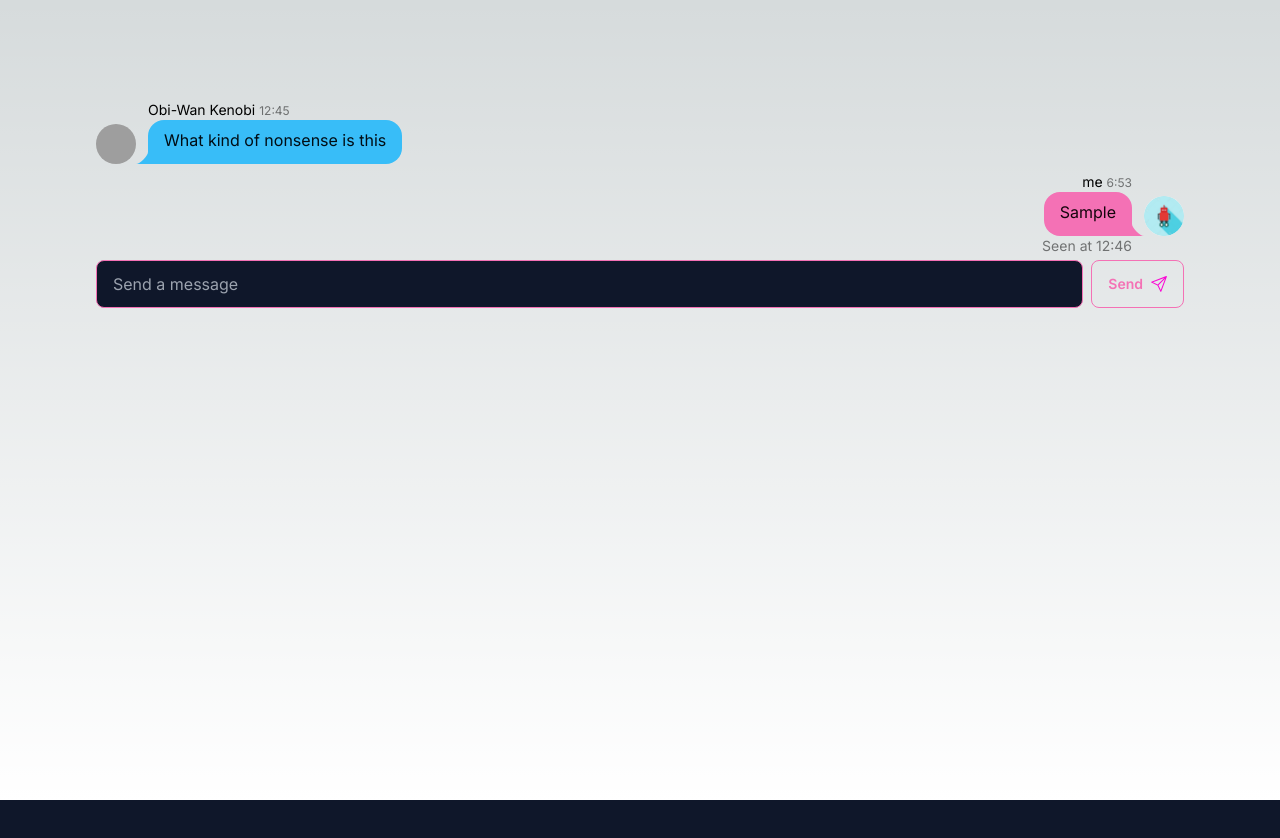
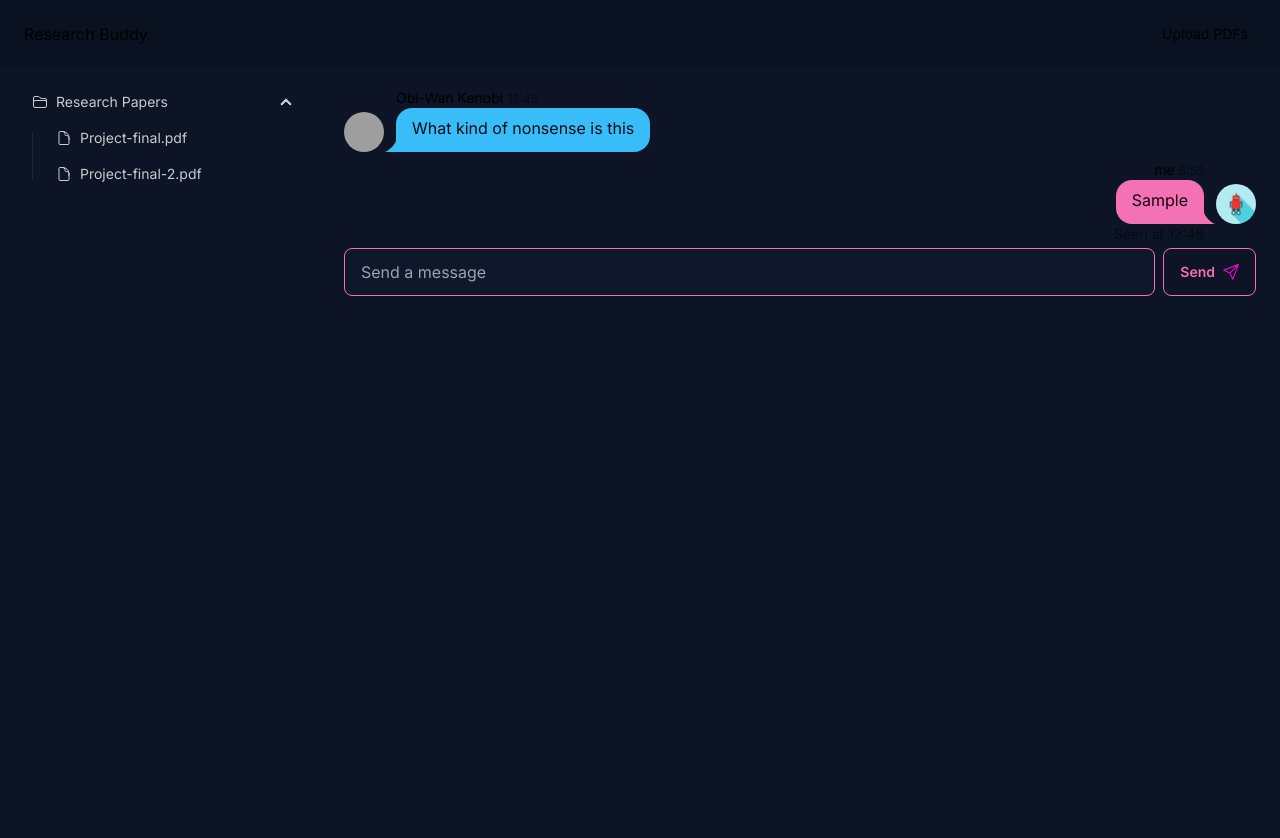
Before and after one commit to nayeem01/Research-Buddy, a Next.js app in the folder chrome-extension/: page / in a window 1280 px wide. Both pictures are taken after typing "Sample" into the empty fields and a click on the button "Send". Shown: the top 838 px of the page. Before the commit the page ends 800 px from the top, so only its background shows below. Built offline with nearby package versions, Linux system fonts and the light colour scheme; no server answers; grey boxes are pictures that could not be loaded.

Commit message:
nav and side bar added

```diff
--- /dev/null
+++ b/chrome-extension/app/components/navbar.tsx
@@ -0,0 +1,45 @@
+import React from 'react'
+
+export default function Navbar() {
+  return (
+    <div className="drawer">
+      <input id="my-drawer-3" type="checkbox" className="drawer-toggle" />
+      <div className="drawer-content flex flex-col">
+        {/* Navbar */}
+        <div className="w-full navbar bg-base-300">
+          <div className="flex-none lg:hidden">
+            <label
+              htmlFor="my-drawer-3"
+              aria-label="open sidebar"
+              className="btn btn-square btn-ghost"
+            >
+              <svg
+                xmlns="http://www.w3.org/2000/svg"
+                fill="none"
+                viewBox="0 0 24 24"
+                className="inline-block w-6 h-6 stroke-current"
+              >
+                <path
+                  strokeLinecap="round"
+                  strokeLinejoin="round"
+                  strokeWidth="2"
+                  d="M4 6h16M4 12h16M4 18h16"
+                ></path>
+              </svg>
+            </label>
+          </div>
+          <div className="flex-1 px-2 mx-2">Research Buddy</div>
+          <div className="flex-none hidden lg:block">
+            <ul className="menu menu-horizontal">
+              {/* Navbar menu content here */}
+              <li>
+                <a>Upload PDFs</a>
+              </li>
+            </ul>
+          </div>
+        </div>
+        {/* Page content here */}
+      </div>
+    </div>
+  )
+}
--- /dev/null
+++ b/chrome-extension/app/components/sidebar.tsx
@@ -0,0 +1,78 @@
+import React from 'react'
+
+export default function Sidebar() {
+  return (
+    <div className="drawer-side">
+      <label
+        htmlFor="my-drawer-4"
+        aria-label="close sidebar"
+        className="drawer-overlay"
+      ></label>
+      <ul className="menu p-4 w-80 min-h-full bg-base-200 text-base-content">
+        {/* Sidebar content here */}
+
+        <li>
+          <details open>
+            <summary>
+              <svg
+                xmlns="http://www.w3.org/2000/svg"
+                fill="none"
+                viewBox="0 0 24 24"
+                strokeWidth="1.5"
+                stroke="currentColor"
+                className="w-4 h-4"
+              >
+                <path
+                  strokeLinecap="round"
+                  strokeLinejoin="round"
+                  d="M2.25 12.75V12A2.25 2.25 0 014.5 9.75h15A2.25 2.25 0 0121.75 12v.75m-8.69-6.44l-2.12-2.12a1.5 1.5 0 00-1.061-.44H4.5A2.25 2.25 0 002.25 6v12a2.25 2.25 0 002.25 2.25h15A2.25 2.25 0 0021.75 18V9a2.25 2.25 0 00-2.25-2.25h-5.379a1.5 1.5 0 01-1.06-.44z"
+                />
+              </svg>
+              Research Papers
+            </summary>
+            <ul>
+              <li>
+                <a>
+                  <svg
+                    xmlns="http://www.w3.org/2000/svg"
+                    fill="none"
+                    viewBox="0 0 24 24"
+                    strokeWidth="1.5"
+                    stroke="currentColor"
+                    className="w-4 h-4"
+                  >
+                    <path
+                      strokeLinecap="round"
+                      strokeLinejoin="round"
+                      d="M19.5 14.25v-2.625a3.375 3.375 0 00-3.375-3.375h-1.5A1.125 1.125 0 0113.5 7.125v-1.5a3.375 3.375 0 00-3.375-3.375H8.25m2.25 0H5.625c-.621 0-1.125.504-1.125 1.125v17.25c0 .621.504 1.125 1.125 1.125h12.75c.621 0 1.125-.504 1.125-1.125V11.25a9 9 0 00-9-9z"
+                    />
+                  </svg>
+                  Project-final.pdf
+                </a>
+              </li>
+              <li>
+                <a>
+                  <svg
+                    xmlns="http://www.w3.org/2000/svg"
+                    fill="none"
+                    viewBox="0 0 24 24"
+                    strokeWidth="1.5"
+                    stroke="currentColor"
+                    className="w-4 h-4"
+                  >
+                    <path
+                      strokeLinecap="round"
+                      strokeLinejoin="round"
+                      d="M19.5 14.25v-2.625a3.375 3.375 0 00-3.375-3.375h-1.5A1.125 1.125 0 0113.5 7.125v-1.5a3.375 3.375 0 00-3.375-3.375H8.25m2.25 0H5.625c-.621 0-1.125.504-1.125 1.125v17.25c0 .621.504 1.125 1.125 1.125h12.75c.621 0 1.125-.504 1.125-1.125V11.25a9 9 0 00-9-9z"
+                    />
+                  </svg>
+                  Project-final-2.pdf
+                </a>
+              </li>
+            </ul>
+          </details>
+        </li>
+      </ul>
+    </div>
+  )
+}
--- a/chrome-extension/app/layout.tsx
+++ b/chrome-extension/app/layout.tsx
@@ -1,6 +1,8 @@
 import type { Metadata } from 'next'
 import { Inter } from 'next/font/google'
 import './globals.css'
+import Navbar from './components/navbar'
+import Sidebar from './components/sidebar'
 
 const inter = Inter({ subsets: ['latin'] })
 
@@ -16,7 +18,18 @@ export default function RootLayout({
 }>) {
   return (
     <html lang="en" data-theme="night">
-      <body className={inter.className}>{children}</body>
+      <body className={inter.className}>
+        <Navbar />
+        <div className="drawer  lg:drawer-open">
+          <input
+            id="left-sidebar-drawer"
+            type="checkbox"
+            className="drawer-toggle"
+          />
+          {children}
+          <Sidebar />
+        </div>
+      </body>
     </html>
   )
 }
--- a/chrome-extension/app/page.tsx
+++ b/chrome-extension/app/page.tsx
@@ -2,7 +2,6 @@
 import Image from 'next/image'
 import React, { useEffect, useState } from 'react'
 import { socketInitializer, socket } from './api/socket'
-
 interface Message {
   body: string
   sender: string
@@ -41,7 +40,8 @@ export default function Home() {
   }, [])
 
   return (
-    <main className="flex min-h-screen flex-col p-24">
+    <div className="drawer-content flex flex-col ">
+      <main className="flex-1 overflow-y-auto md:pt-4 pt-4 px-6  bg-base-200">
         <div className="chat chat-start">
           <div className="chat-image avatar">
             <div className="w-10 rounded-full">
@@ -69,7 +69,7 @@ export default function Home() {
               <div className="w-10 rounded-full">
                 <Image
                   alt="User avatar"
-                src="/images/bot.jpg"
+                  src="/assets/bot.jpg"
                   width="64"
                   height="64"
                 />
@@ -100,12 +100,13 @@ export default function Home() {
             Send
             <Image
               alt="User avatar"
-            src="/images/send.svg"
+              src="/assets/send.svg"
               width="16"
               height="16"
             />
           </button>
         </div>
       </main>
+    </div>
   )
 }
```
Also changed, not shown: chrome-extension/public/assets/bot.jpg (renamed from chrome-extension/public/images/bot.jpg), chrome-extension/public/assets/send.svg (renamed from chrome-extension/public/images/send.svg). Lines whose indentation alone changed are shown as unchanged.
